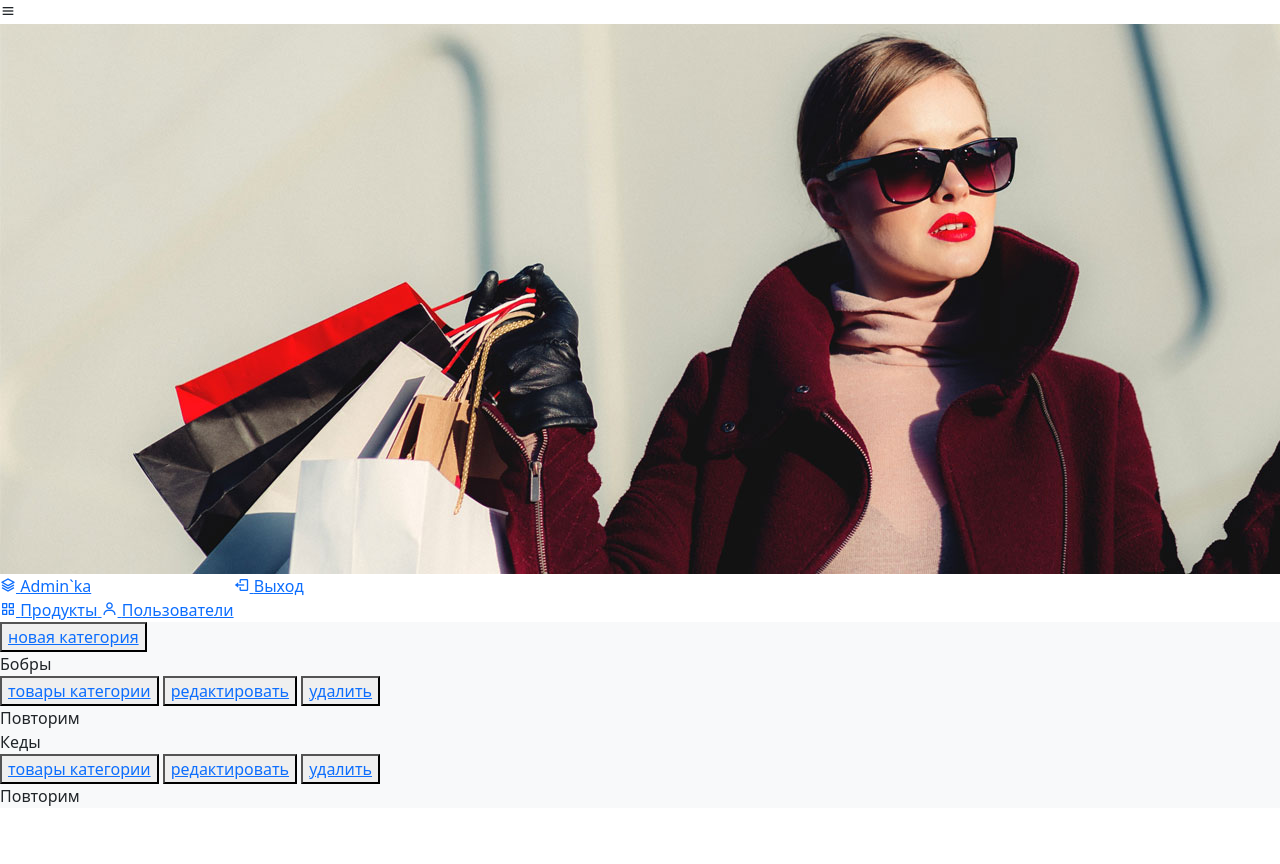
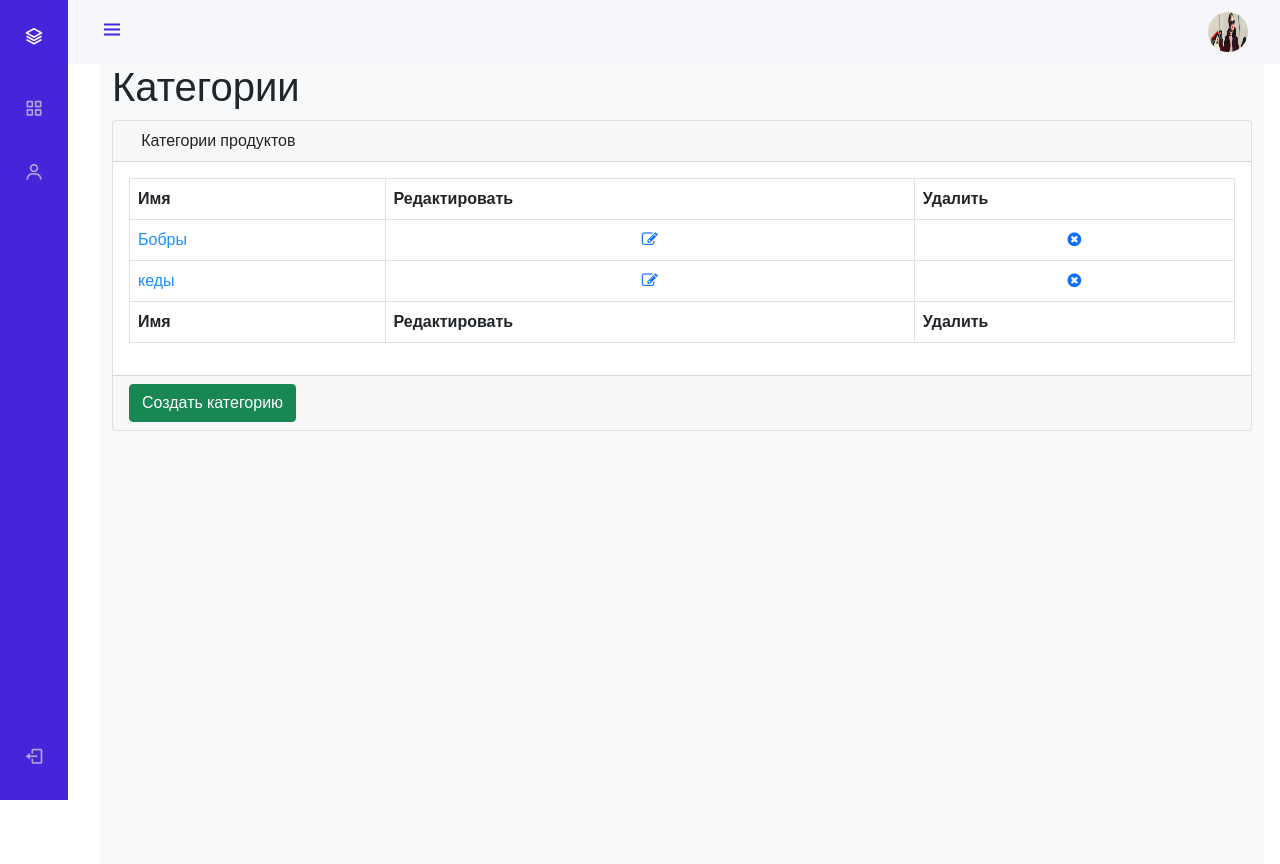
Before and after one commit to morozov1982/stepshop_sep_211, a Django app: page /admin_staff/categories/read/ in a window 1280 px wide; the page is wider, and only the part inside the window is pictured. Before the commit the page ends 806 px from the top of that part, so only its background shows below. Run offline with Django 4.2, Linux system fonts and the light colour scheme; a user stored in the database is signed in; data comes from the database, SQL or seed files in the repository; both versions use the stored data as it was after the commit; some libraries are stand-ins or nearby versions.

Commit message:
lesson_14 files

```diff
--- a/stepshop/adminapp/views.py
+++ b/stepshop/adminapp/views.py
@@ -1,9 +1,14 @@
+from django.contrib.auth.decorators import user_passes_test
+from django.http import HttpResponseRedirect
 from django.shortcuts import render, get_object_or_404
+from django.urls import reverse
 
+from authapp.forms import ShopUserRegisterForm
 from authapp.models import ShopUser
 from mainapp.models import ProductCategory, Product
 
 
+@user_passes_test(lambda u: u.is_superuser)
 def users(request):
     title = 'пользователи'
 
@@ -17,11 +22,27 @@ def users(request):
         'users_list': users_list,
     }
 
-    return render(request, 'admin/users.html', context)
+    return render(request, 'admin_staff/users.html', context)
 
 
 def user_create(request):
-    pass
+    title = 'пользователи | создать'
+
+    if request.method == 'POST':
+        user_form = ShopUserRegisterForm(request.POST, request.FILES)
+
+        if user_form.is_valid():
+            user_form.save()
+            return HttpResponseRedirect(reverse('admin_staff:users'))
+    else:
+        user_form = ShopUserRegisterForm()
+
+    context = {
+        'title': title,
+        'user_form': user_form,
+    }
+
+    return render(request, 'admin_staff/user_create.html', context)
 
 
 def user_update(request, pk):
@@ -32,6 +53,7 @@ def user_delete(request, pk):
     pass
 
 
+@user_passes_test(lambda u: u.is_superuser)
 def categories(request):
     title = 'категории'
 
@@ -42,7 +64,7 @@ def categories(request):
         'categories_list': categories_list,
     }
 
-    return render(request, 'admin/categories.html', context)
+    return render(request, 'admin_staff/categories.html', context)
 
 
 def category_create(request):
@@ -69,7 +91,7 @@ def products(request, pk):
         'products_list': products_list,
     }
 
-    return render(request, 'admin/products.html', context)
+    return render(request, 'admin_staff/products.html', context)
 
 
 def product_create(request, pk):
--- a/stepshop/basketapp/models.py
+++ b/stepshop/basketapp/models.py
@@ -26,6 +26,8 @@ class Basket(models.Model):
         auto_now_add=True,
     )
 
+    is_active = models.BooleanField(default=True)
+
     @property
     def product_cost(self):
         return self.product.price * self.quantity
--- a/stepshop/mainapp/models.py
+++ b/stepshop/mainapp/models.py
@@ -12,6 +12,8 @@ class ProductCategory(models.Model):
         verbose_name='описание',
         blank=True,
     )
+
+    is_active = models.BooleanField(default=True)
 
     def __str__(self):
         return self.name or f'Категория с id - {self.pk}'
@@ -64,6 +66,8 @@ class Product(models.Model):
     created_at = models.DateTimeField(auto_now_add=True)
     updated_at = models.DateTimeField(auto_now=True)
 
+    is_active = models.BooleanField(default=True)
+
     def __str__(self):
         return self.name or f'Продукт с id - {self.pk}'
 
--- /dev/null
+++ b/stepshop/stepshop/static/assets/css/admin_staff.css
@@ -0,0 +1,182 @@
+@import url("https://fonts.googleapis.com/css2?family=Nunito:wght@400;600;700&display=swap");
+
+:root {
+    --header-height: 3rem;
+    --nav-width: 68px;
+    --first-color: #4723D9;
+    --first-color-light: #AFA5D9;
+    --white-color: #F7F6FB;
+    --body-font: 'Nunito', sans-serif;
+    --normal-font-size: 1rem;
+    --z-fixed: 100;
+}
+
+*,
+::before,
+::after {
+    box-sizing: border-box;
+}
+
+body {
+    position: relative;
+    margin: var(--header-height) 0 0 0;
+    padding: 0 1rem;
+    font-family: var(--body-font);
+    font-size: var(--normal-font-size);
+    transition: .5s;
+}
+
+a {
+    text-decoration: none;
+}
+
+.header {
+    width: 100%;
+    height: var(--header-height);
+    position: fixed;
+    top: 0;
+    left: 0;
+    display: flex;
+    align-items: center;
+    justify-content: space-between;
+    padding: 0 1rem;
+    background-color: var(--white-color);
+    z-index: var(--z-fixed);
+    transition: .5s;
+}
+
+.header_toggle {
+    color: var(--first-color);
+    font-size: 1.5rem;
+    cursor: pointer;
+}
+
+.header_img {
+    width: 35px;
+    height: 35px;
+    display: flex;
+    justify-content: center;
+    border-radius: 50%;
+    overflow: hidden;
+}
+
+.header_img img {
+    width: 40px;
+}
+
+.l-navbar {
+    position: fixed;
+    top: 0;
+    left: -30%;
+    width: var(--nav-width);
+    height: 100vh;
+    background-color: var(--first-color);
+    padding: .5rem 1rem 0 0;
+    transition: .5s;
+    z-index: var(--z-fixed);
+}
+
+.nav {
+    height: 100%;
+    display: flex;
+    flex-direction: column;
+    justify-content: space-between;
+    overflow: hidden;
+}
+
+.nav_logo,
+.nav_link {
+    display: grid;
+    grid-template-columns: max-content max-content;
+    align-items: center;
+    column-gap: 1rem;
+    padding: .5rem 0 .5rem 1.5rem;
+}
+
+.nav_logo {
+    margin-bottom: 2rem;
+}
+
+.nav_logo-icon {
+    font-size: 1.25rem;
+    color: var(--white-color);
+}
+
+.nav_logo-name {
+    color: var(--white-color);
+    font-weight: 700;
+}
+
+.nav_link {
+    position: relative;
+    color: var(--first-color-light);
+    margin-bottom: 1.5rem;
+    transition: .3s;
+}
+
+.nav_link:hover {
+    color: var(--white-color);
+}
+
+.nav_icon {
+    font-size: 1.25rem;
+}
+
+.show {
+    left: 0;
+}
+
+.body-pd {
+    padding-left: calc(var(--nav-width) + 1rem);
+}
+
+.active {
+    color: var(--white-color);
+}
+
+.active::before {
+    content: '';
+    position: absolute;
+    left: 0;
+    width: 2px;
+    height: 32px;
+    background-color: var(--white-color);
+}
+
+.height-100 {
+    height: 100vh;
+}
+
+@media screen and (min-width: 768px) {
+    body {
+        margin: calc(var(--header-height) + 1rem) 0 0 0;
+        padding-left: calc(var(--nav-width) + 2rem);
+    }
+
+    .header {
+        height: calc(var(--header-height) + 1rem);
+        padding: 0 2rem 0 calc(var(--nav-width) + 2rem);
+    }
+
+    .header_img {
+        width: 40px;
+        height: 40px;
+    }
+
+    .header_img img {
+        width: 45px;
+    }
+
+    .l-navbar {
+        left: 0;
+        padding: 1rem 1rem 0 0;
+    }
+
+    .show {
+        width: calc(var(--nav-width) + 156px);
+    }
+
+    .body-pd {
+        padding-left: calc(var(--nav-width) + 188px);
+    }
+}
--- /dev/null
+++ b/stepshop/stepshop/static/assets/js/admin_staff.js
@@ -0,0 +1,39 @@
+document.addEventListener("DOMContentLoaded", function (event) {
+
+    const showNavbar = (toggleId, navId, bodyId, headerId) => {
+        const toggle = document.getElementById(toggleId),
+            nav = document.getElementById(navId),
+            bodypd = document.getElementById(bodyId),
+            headerpd = document.getElementById(headerId)
+
+// Validate that all variables exist
+        if (toggle && nav && bodypd && headerpd) {
+            toggle.addEventListener('click', () => {
+// show navbar
+                nav.classList.toggle('show')
+// change icon
+                toggle.classList.toggle('bx-x')
+// add padding to body
+                bodypd.classList.toggle('body-pd')
+// add padding to header
+                headerpd.classList.toggle('body-pd')
+            })
+        }
+    }
+
+    showNavbar('header-toggle', 'nav-bar', 'body-pd', 'header')
+
+    /*===== LINK ACTIVE =====*/
+    const linkColor = document.querySelectorAll('.nav_link')
+
+    function colorLink() {
+        if (linkColor) {
+            linkColor.forEach(l => l.classList.remove('active'))
+            this.classList.add('active')
+        }
+    }
+
+    linkColor.forEach(l => l.addEventListener('click', colorLink))
+
+// Your code to run since DOM is loaded and ready
+});
--- a/stepshop/stepshop/templates/admin/categories.html
+++ /dev/null
@@ -1,40 +0,0 @@
-{% extends 'admin/base.html' %}
-{% load static %}
-
-{% block content %}
-  <div class="categories_list">
-    <button class="new_category">
-      <a href="{% url 'admin_staff:category_create' %}">
-        новая категория
-      </a>
-    </button>
-
-    {% for object in categories_list %}
-      <div class="category_record {% if not object.is_active %} not_active {% endif %}">
-        <div class="category_name">
-          {{ object.name|title }}
-        </div>
-        <div class="category_actions">
-          <button>
-            <a href="{% url 'admin_staff:products' object.pk %}">
-              товары категории
-            </a>
-          </button>
-          <button>
-            <a href="{% url 'admin_staff:category_update' object.pk %}">
-              редактировать
-            </a>
-          </button>
-          <button>
-            <a href="{% url 'admin_staff:category_delete' object.pk %}">
-              удалить
-            </a>
-          </button>
-        </div>
-        <div class="category_desc">
-          {{ object.description|title }}
-        </div>
-      </div>
-    {% endfor%}
-  </div>
-{% endblock %}
--- a/stepshop/stepshop/templates/admin/base.html
+++ b/stepshop/stepshop/templates/admin_staff/base.html
@@ -10,16 +10,16 @@
         {% endblock %}
     </title>
         <link href="https://cdn.jsdelivr.net/npm/bootstrap@5.0.0-beta3/dist/css/bootstrap.min.css" rel="stylesheet" integrity="sha384-eOJMYsd53ii+scO/bJGFsiCZc+5NDVN2yr8+0RDqr0Ql0h+rP48ckxlpbzKgwra6" crossorigin="anonymous">
-        <link rel="stylesheet" type="text/css" href="{% static 'style.css' %}">
-        <link rel="stylesheet" type="text/css" href="{% static 'admin/style.css' %}">
+        <link rel="stylesheet" type="text/css" href="{% static 'assets/css/style.css' %}">
+        <link rel="stylesheet" type="text/css" href="{% static 'assets/css/admin_staff.css' %}">
         <link rel="stylesheet" type="text/css" href='https://cdn.jsdelivr.net/npm/boxicons@latest/css/boxicons.min.css'>
-        <link rel="stylesheet" type="text/css" href="{% static 'fonts/font-awesome/css/font-awesome.css' %}">
+        <link rel="stylesheet" type="text/css" href="{% static 'assets/css/fontawesome.css' %}">
 
     {% block css %}
     {% endblock %}
 
     <script src='https://cdn.jsdelivr.net/npm/bootstrap@5.0.0-beta1/dist/js/bootstrap.bundle.min.js'></script>
-    <script src="{% static 'admin/script.js' %}"></script>
+    <script src="{% static 'assets/js/admin_staff.js' %}"></script>
 
     {% block js %}
     {% endblock %}
@@ -36,7 +36,7 @@
                 <i class='bx bx-layer nav_logo-icon'></i>
                 <span class="nav_logo-name">Admin`ka</span>
             </a>
-            {% include 'admin/includes/inc_admin_menu.html' %}
+            {% include 'admin_staff/includes/inc_admin_menu.html' %}
         </div>
         <a href="{% url 'auth:login' %}" class="nav_link"> <i class='bx bx-log-out nav_icon'></i> <span class="nav_name">Выход</span> </a>
     </nav>
--- /dev/null
+++ b/stepshop/stepshop/templates/admin_staff/categories.html
@@ -0,0 +1,61 @@
+{% extends 'admin_staff/base.html' %}
+{% load static %}
+
+{% block content %}
+<main>
+    <div class="container-fluid">
+        <h1 class="mt-4">Категории</h1>
+        <div class="card mb-4">
+            <div class="card-header">
+                <i class="fas fa-table mr-1"></i>
+                Категории продуктов
+            </div>
+            <div class="card-body">
+                <div class="table-responsive">
+                    <table class="table table-bordered" id="dataTable" width="100%" cellspacing="0">
+                        <thead>
+                        <tr>
+                            <th>Имя</th>
+                            <th>Редактировать</th>
+                            <th>Удалить</th>
+                        </tr>
+                        </thead>
+                        <tfoot>
+                        <tr>
+                            <th>Имя</th>
+                            <th>Редактировать</th>
+                            <th>Удалить</th>
+                        </tr>
+                        </tfoot>
+                        <tbody>
+                        {% for category in categories_list %}
+                            <tr {% if not category.is_active %} style="opacity: 0.5;" {% endif %}>
+                                <td><a href="{#% url 'admin_staff:products' category.id %#}"
+                                       style="color: dodgerblue">{{ category.name }}</a></td>
+                                <td class="text-center">
+                                    <a {% if not category.is_active %} class="invisible" {% endif %}
+                                       href="{#% url 'admin_staff:category_update' pk=category.id %#}">
+                                        <i class="fa fa-edit"></i>
+                                    </a>
+                                </td>
+                                <td class="text-center">
+                                    <a {% if not category.is_active %} class="invisible" {% endif %}
+                                       href="{#% url 'admin_staff:category_delete' pk=category.id %#}">
+                                        <i class="fa fa-times-circle"></i>
+                                    </a>
+                                </td>
+                            </tr>
+                        {% endfor %}
+                        </tbody>
+                    </table>
+                </div>
+            </div>
+            <div class="card-footer">
+                <a href="{#% url 'admin_staff:category_create' %#}">
+                    <button class="btn btn-success">Создать категорию</button>
+                </a>
+            </div>
+        </div>
+    </div>
+</main>
+{% endblock %}
--- a/stepshop/stepshop/templates/admin/includes/inc_admin_menu.html
+++ b/stepshop/stepshop/templates/admin_staff/includes/inc_admin_menu.html
@@ -1,11 +1,13 @@
 <div class="nav_list">
-    <a href="{% url 'admin_staff:categories' %}" class="nav_link {% if request.resolver_match.url_name == 'products' %}
+    <a href="{% url 'admin_staff:categories' %}"
+       class="nav_link {% if request.resolver_match.url_name == 'products' %}
                 active
            {% endif %}">
         <i class='bx bx-grid-alt nav_icon'></i>
         <span class="nav_name">Продукты</span>
     </a>
-    <a href="{% url 'admin_staff:users' %}" class="{% if request.resolver_match.url_name == 'users' %}
+    <a href="{% url 'admin_staff:users' %}"
+       class="{% if request.resolver_match.url_name == 'users' %}
                 active
            {% endif %} nav_link">
         <i class='bx bx-user nav_icon'></i>
--- a/stepshop/stepshop/templates/admin/products.html
+++ b/stepshop/stepshop/templates/admin_staff/products.html
@@ -1,4 +1,4 @@
-{% extends 'admin/base.html' %}
+{% extends 'admin_staff/base.html' %}
 {% load static %}
 
 {% block content %}
--- a/stepshop/stepshop/templates/base.html
+++ b/stepshop/stepshop/templates/base.html
@@ -40,7 +40,7 @@ https://www.tooplate.com/view/2114-pixie
 
             {% if user.is_authenticated %}
               {% if user.is_superuser %}
-                <a href="/admin/" class="nav-link">
+                <a href="{% url 'admin_staff:users' %}" class="nav-link">
                   <span>Админка</span>
                 </a>
               |
```
Also changed, not shown: stepshop/stepshop/templates/admin_staff/user_create.html (added, +16 -0 lines), stepshop/stepshop/templates/admin_staff/users.html (renamed from stepshop/stepshop/templates/admin/users.html, +5 -4 lines), stepshop/basketapp/migrations/0002_basket_is_active.py (added), stepshop/db.sqlite3, stepshop/mainapp/migrations/0003_product_is_active_productcategory_is_active.py (added), stepshop/media/user_avatars/item-06_K4KCfVY.jpg (added).
